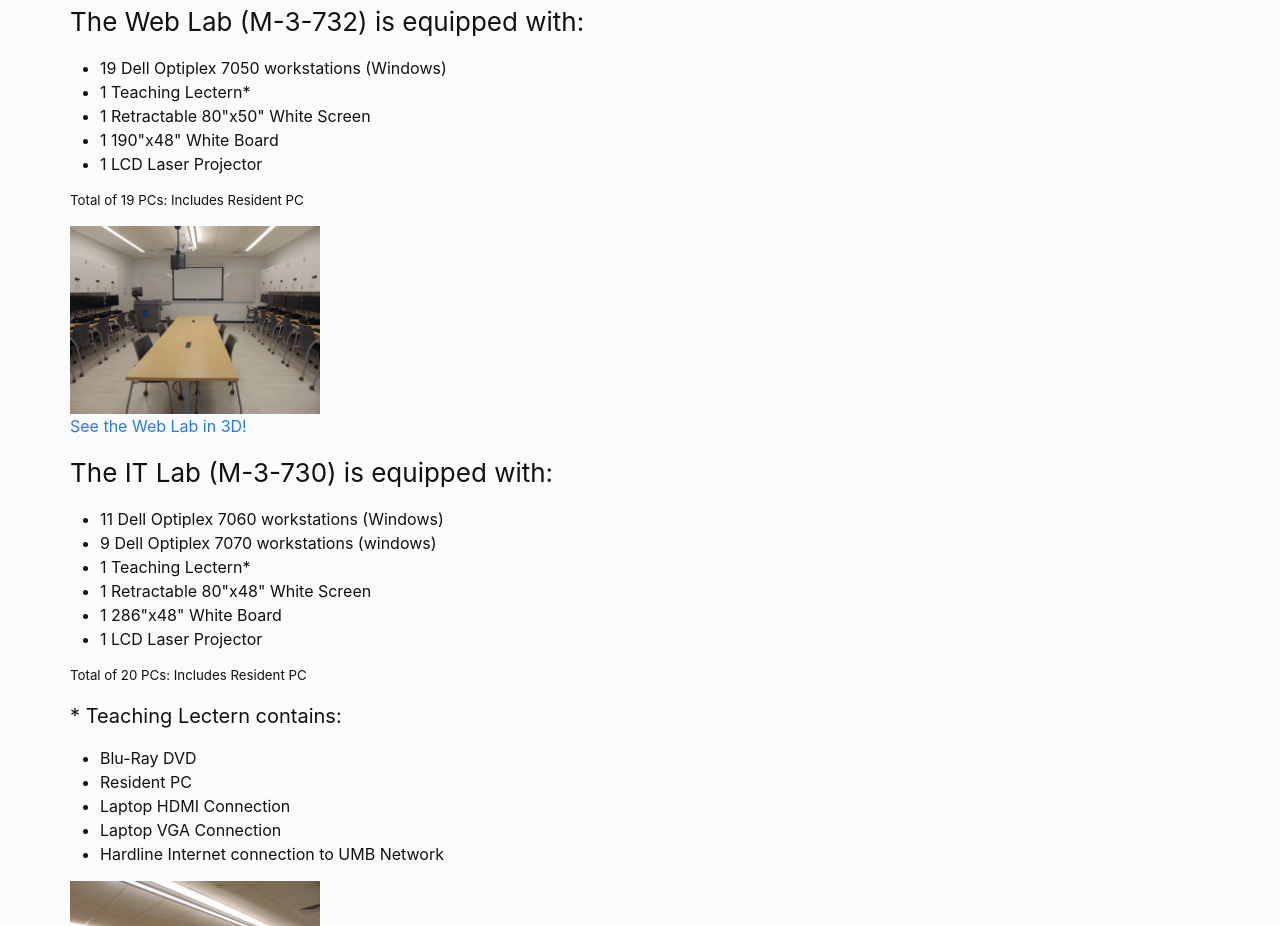
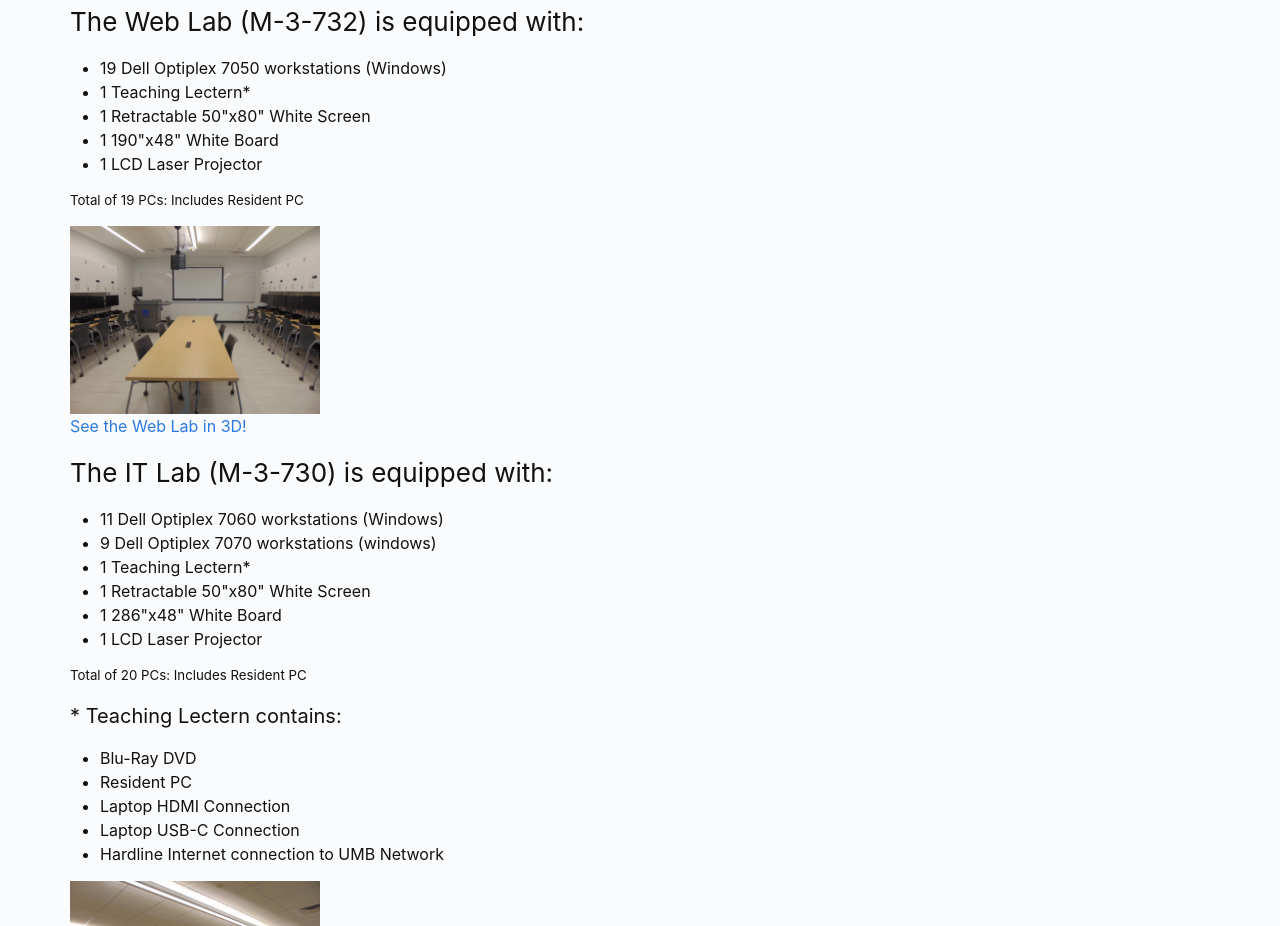
Before and after one commit to umbcs/umbcs.github.io, a Jekyll site: the page built from WEB/about/facilities.markdown, in a window 1280 px wide. Shown: the part 853-1779 px from the top of the page. Built offline with Jekyll 4.4.1, drawn with Linux system fonts in a browser that asks for light colours.

Commit message:
Update facilities.markdown

```diff
--- a/WEB/about/facilities.markdown
+++ b/WEB/about/facilities.markdown
@@ -31,7 +31,7 @@ The following information details the equipment in the various labs:
 <ul>
    <li>19 Dell Optiplex 7050 workstations (Windows)</li>
    <li>1 Teaching Lectern*</li>
-   <li>1 Retractable 80"x50" White Screen</li>
+   <li>1 Retractable 50"x80" White Screen</li>
    <li>1 190"x48" White Board</li>
    <li>1 LCD Laser Projector</li>
 </ul>
@@ -45,7 +45,7 @@ The following information details the equipment in the various labs:
     <li>11 Dell Optiplex 7060 workstations (Windows)</li>
     <li>9 Dell Optiplex 7070 workstations  (windows)</li>
     <li>1 Teaching Lectern*</li>
-    <li>1 Retractable 80"x48" White Screen</li>
+    <li>1 Retractable 50"x80" White Screen</li>
     <li>1 286"x48" White Board</li>
     <li>1 LCD Laser Projector</li>
 </ul>
@@ -55,7 +55,7 @@ The following information details the equipment in the various labs:
     <li>Blu-Ray DVD</li>
     <li>Resident PC</li>
     <li>Laptop HDMI Connection</li>
-    <li>Laptop VGA Connection</li>
+    <li>Laptop USB-C Connection</li>
     <li>Hardline Internet connection to UMB Network</li>
 </ul>
 
```
